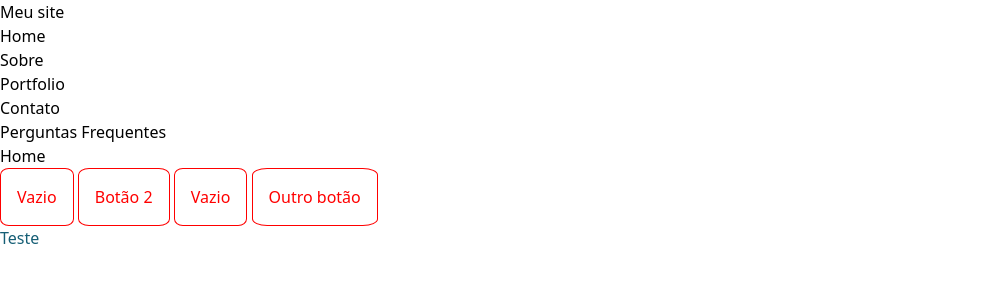
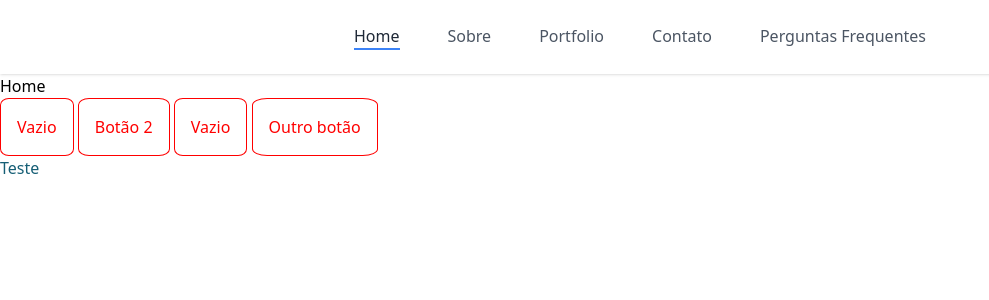
Before and after one commit to drummerpva/svelte-fsp, a SvelteKit app: page / in a window 1280 px wide. Shown: the top 300 px of the page, without its empty margins (0-989 px from the left). Built offline with nearby package versions, Linux system fonts and the light colour scheme.

Commit message:
feat: primeiro componente Header usando MerakiUi

```diff
--- /dev/null
+++ b/src/lib/Header.svelte
@@ -0,0 +1,34 @@
+<nav class="bg-white shadow dark:bg-gray-800">
+  <div
+    class="container flex items-center justify-center p-6 mx-auto text-gray-600 capitalize dark:text-gray-300"
+  >
+    <a
+      href="/"
+      class="text-gray-800 transition-colors duration-300 transform dark:text-gray-200 border-b-2 border-blue-500 mx-1.5 sm:mx-6"
+      >home</a
+    >
+
+    <a
+      href="/sobre"
+      class="border-b-2 border-transparent hover:text-gray-800 transition-colors duration-300 transform dark:hover:text-gray-200 hover:border-blue-500 mx-1.5 sm:mx-6"
+      >sobre</a
+    >
+
+    <a
+      href="/portfolio"
+      class="border-b-2 border-transparent hover:text-gray-800 transition-colors duration-300 transform dark:hover:text-gray-200 hover:border-blue-500 mx-1.5 sm:mx-6"
+      >portfolio</a
+    >
+
+    <a
+      href="/contato"
+      class="border-b-2 border-transparent hover:text-gray-800 transition-colors duration-300 transform dark:hover:text-gray-200 hover:border-blue-500 mx-1.5 sm:mx-6"
+      >Contato</a
+    >
+    <a
+      href="/faq"
+      class="border-b-2 border-transparent hover:text-gray-800 transition-colors duration-300 transform dark:hover:text-gray-200 hover:border-blue-500 mx-1.5 sm:mx-6"
+      >Perguntas Frequentes</a
+    >
+  </div>
+</nav>
--- a/src/routes/+layout.svelte
+++ b/src/routes/+layout.svelte
@@ -1,24 +1,7 @@
 <script>
+  import Header from '$lib/Header.svelte'
   import '../app.pcss'
 </script>
 
-<h1>Meu site</h1>
-
-<ul>
-  <li>
-    <a href="/">Home</a>
-  </li>
-  <li>
-    <a href="/sobre">Sobre</a>
-  </li>
-  <li>
-    <a href="/portfolio">Portfolio</a>
-  </li>
-  <li>
-    <a href="/contato">Contato</a>
-  </li>
-  <li>
-    <a href="/faq">Perguntas Frequentes</a>
-  </li>
-</ul>
+<Header />
 <slot />
```
